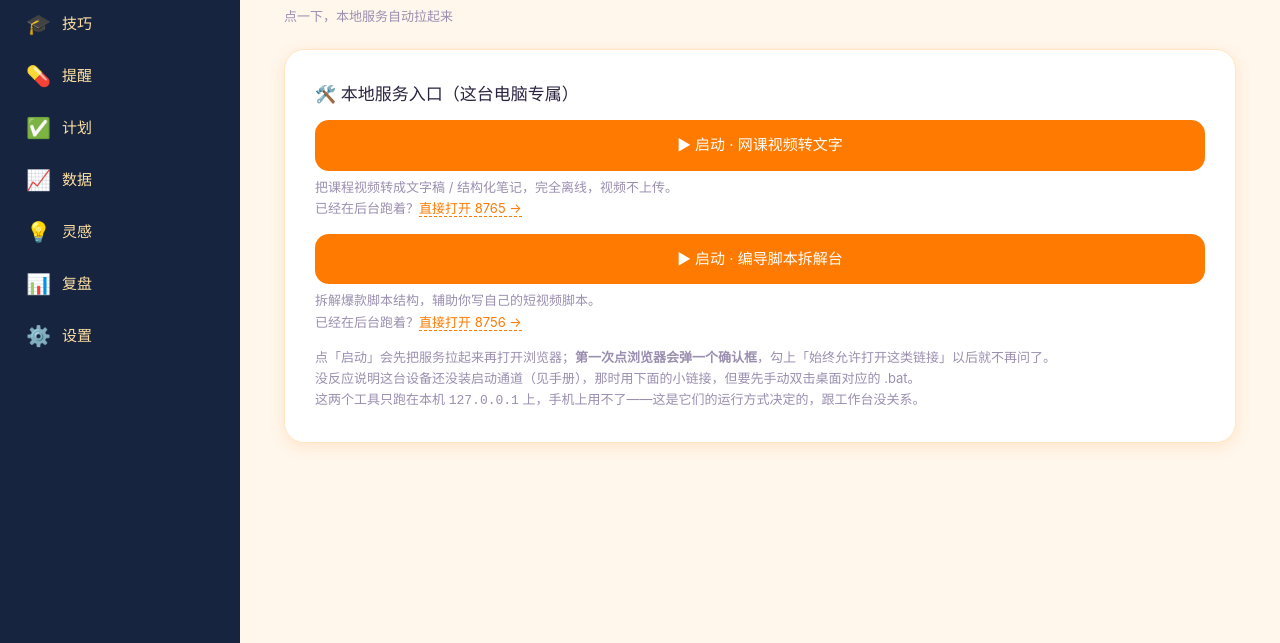
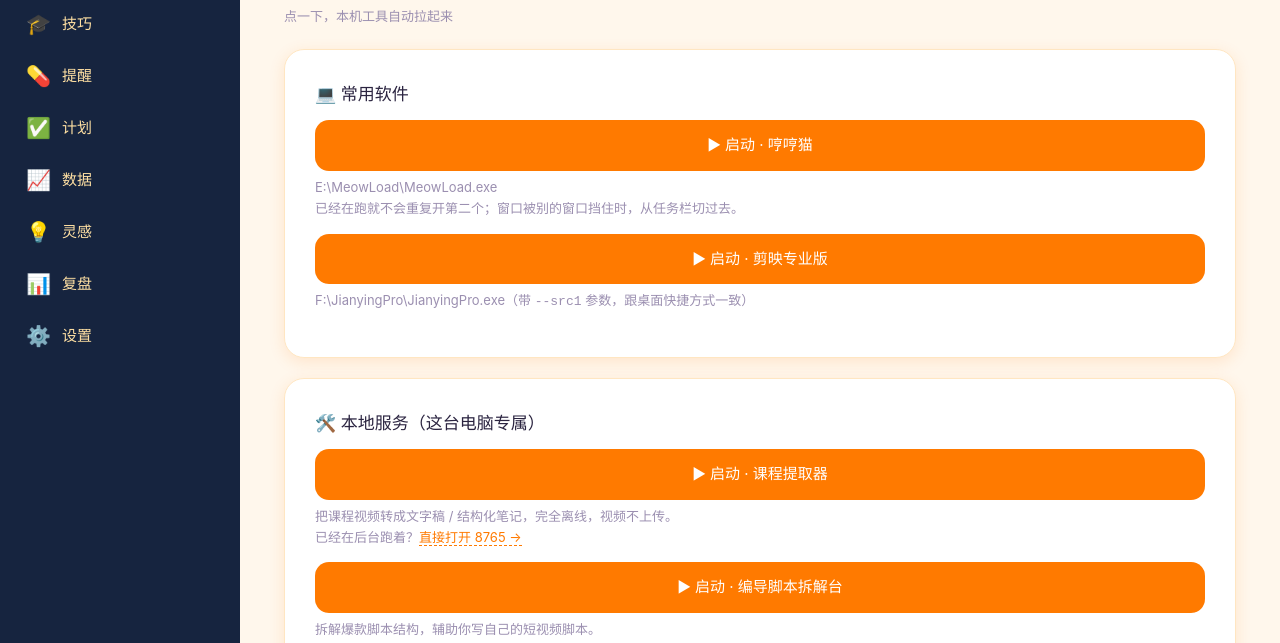
Before and after one commit to y15116709136-afk/zhua-geng-dashboard, a website: page index.html in a window 1280 px wide. Shown: the part 157-800 px from the top of the page. Drawn offline with Linux system fonts and the light colour scheme.

Commit message:
AI工具卡：新增哼哼猫与剪映专业版的两个本机软件入口
- 拆成「常用软件」+「本地服务」两张卡
- zhuageng-open:cat -> E://MeowLoad//MeowLoad.exe
- zhuageng-open:cut -> F://JianyingPro//JianyingPro.exe --src1
- 启动器由 VBScript 换为可测试的 Python 实现（见本机 ZhuagengLauncher）

```diff
--- a/index.html
+++ b/index.html
@@ -273,11 +273,23 @@ input:focus,textarea:focus,select:focus{outline:none;border-color:var(--accent)}
     <!-- ==== 功能：我的AI工具 START ==== -->
     <section class="page" id="page-tools">
       <div class="page-title">我的 AI 工具</div>
-      <div class="page-sub">点一下，本地服务自动拉起来</div>
+      <div class="page-sub">点一下，本机工具自动拉起来</div>
+
       <div class="card wide">
-        <h2>🛠️ 本地服务入口（这台电脑专属）</h2>
+        <h2>💻 常用软件</h2>
 
-        <a class="tool-link" href="zhuageng-open:course">▶ 启动 · 网课视频转文字</a>
+        <a class="tool-link" href="zhuageng-open:cat">▶ 启动 · 哼哼猫</a>
+        <p class="tool-meta">E:\MeowLoad\MeowLoad.exe<br>
+          已经在跑就不会重复开第二个；窗口被别的窗口挡住时，从任务栏切过去。</p>
+
+        <a class="tool-link" href="zhuageng-open:cut">▶ 启动 · 剪映专业版</a>
+        <p class="tool-meta">F:\JianyingPro\JianyingPro.exe（带 <code>--src1</code> 参数，跟桌面快捷方式一致）</p>
+      </div>
+
+      <div class="card wide">
+        <h2>🛠️ 本地服务（这台电脑专属）</h2>
+
+        <a class="tool-link" href="zhuageng-open:course">▶ 启动 · 课程提取器</a>
         <p class="tool-meta">把课程视频转成文字稿 / 结构化笔记，完全离线，视频不上传。<br>
           已经在后台跑着？<a class="inline-link" href="http://127.0.0.1:8765" target="_blank" rel="noopener">直接打开 8765 →</a></p>
 
@@ -286,8 +298,8 @@ input:focus,textarea:focus,select:focus{outline:none;border-color:var(--accent)}
           已经在后台跑着？<a class="inline-link" href="http://127.0.0.1:8756" target="_blank" rel="noopener">直接打开 8756 →</a></p>
 
         <p class="hint">点「启动」会先把服务拉起来再打开浏览器；<b>第一次点浏览器会弹一个确认框</b>，勾上「始终允许打开这类链接」以后就不再问了。<br>
-          没反应说明这台设备还没装启动通道（见手册），那时用下面的小链接，但要先手动双击桌面对应的 .bat。<br>
-          <span style="color:var(--text-dim)">这两个工具只跑在本机 <code>127.0.0.1</code> 上，手机上用不了——这是它们的运行方式决定的，跟工作台没关系。</span></p>
+          完全没反应 = 这台设备还没装启动通道（见手册），那时只能手动双击桌面对应的 .bat。<br>
+          <span style="color:var(--text-dim)">本地服务只跑在本机 <code>127.0.0.1</code> 上，手机上用不了——这是它们的运行方式决定的，跟工作台没关系。</span></p>
       </div>
     </section>
     <!-- ==== 功能：我的AI工具 END ==== -->
```
